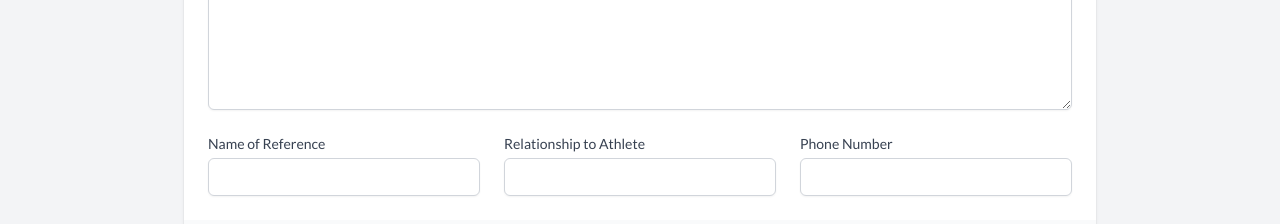
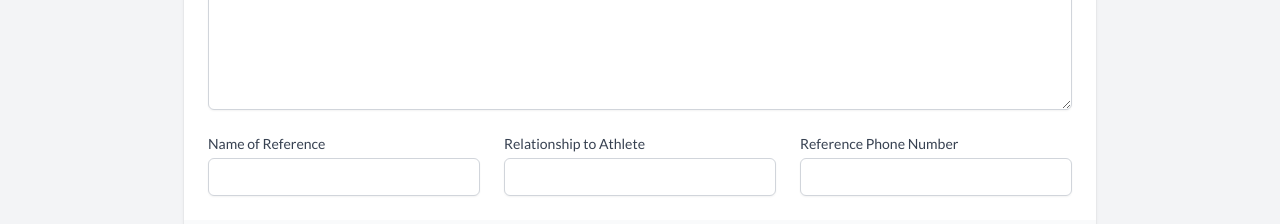
Before and after one commit to Liam-So/4AM-Client, a React (Create React App) app: page /scholarship in a window 1280 px wide. Shown: the part 2100-2324 px from the top of the page. Built offline with nearby package versions, Linux system fonts and the light colour scheme; no server answers.

Commit message:
Trying to fix award form v3

```diff
--- a/src/components/Pages/Scholarship/Scholarship.js
+++ b/src/components/Pages/Scholarship/Scholarship.js
@@ -20,8 +20,6 @@ function Scholarship() {
       city,
       school,
       team,
-      //financial_need,
-      //cost_of_travel,
       character,
       reference_name,
       reference_relationship,
@@ -36,8 +34,6 @@ function Scholarship() {
       city: city.value,
       school: school.value,
       team: team.value,
-      //financial_need: financial_need.value,
-      //cost_of_travel: cost_of_travel.value,
       character: character.value,
       reference_name: reference_name.value,
       reference_relationship: reference_relationship.value,
@@ -279,7 +275,7 @@ function Scholarship() {
                           htmlFor="reference_phone"
                           className="block text-sm font-medium text-gray-700"
                         >
-                          Phone Number
+                          Reference Phone Number
                         </label>
                         <input
                           type="text"
```
